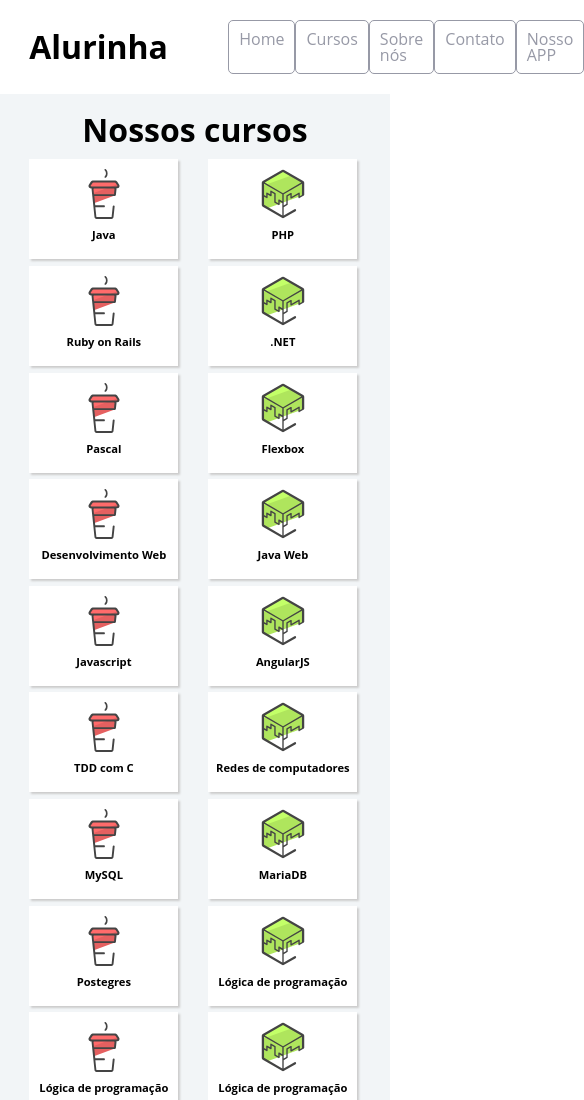
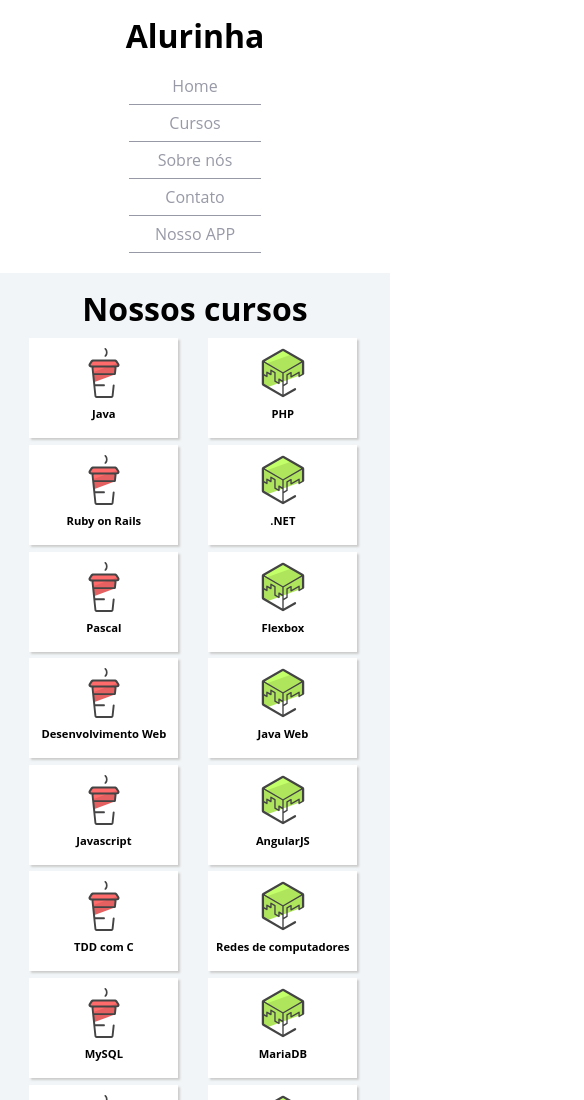
Before and after one commit to devfelipearaujo/AlurinhaProjectRework, a plain HTML site: page index.html in a window 390 px wide. Shown: the top 1100 px of the page, 584 px wide, since content can reach past the window. Drawn offline with Linux system fonts and the light colour scheme.

Commit message:
header responsive

```diff
--- a/assets/css/header.css
+++ b/assets/css/header.css
@@ -41,3 +41,20 @@ body {
     background-color: #9799A6;
     color: #ffffff;
 }
+
+@media (max-width:768px) {
+    .header__box {
+        flex-direction: column;
+        gap: 1rem;
+    }
+    .menu {
+        flex-direction: column;
+        text-align: center;
+    }
+
+    .menu__link {
+        border: none;
+        border-bottom: 1px solid #9799A6;
+        border-radius: 0;
+    }
+}
```
